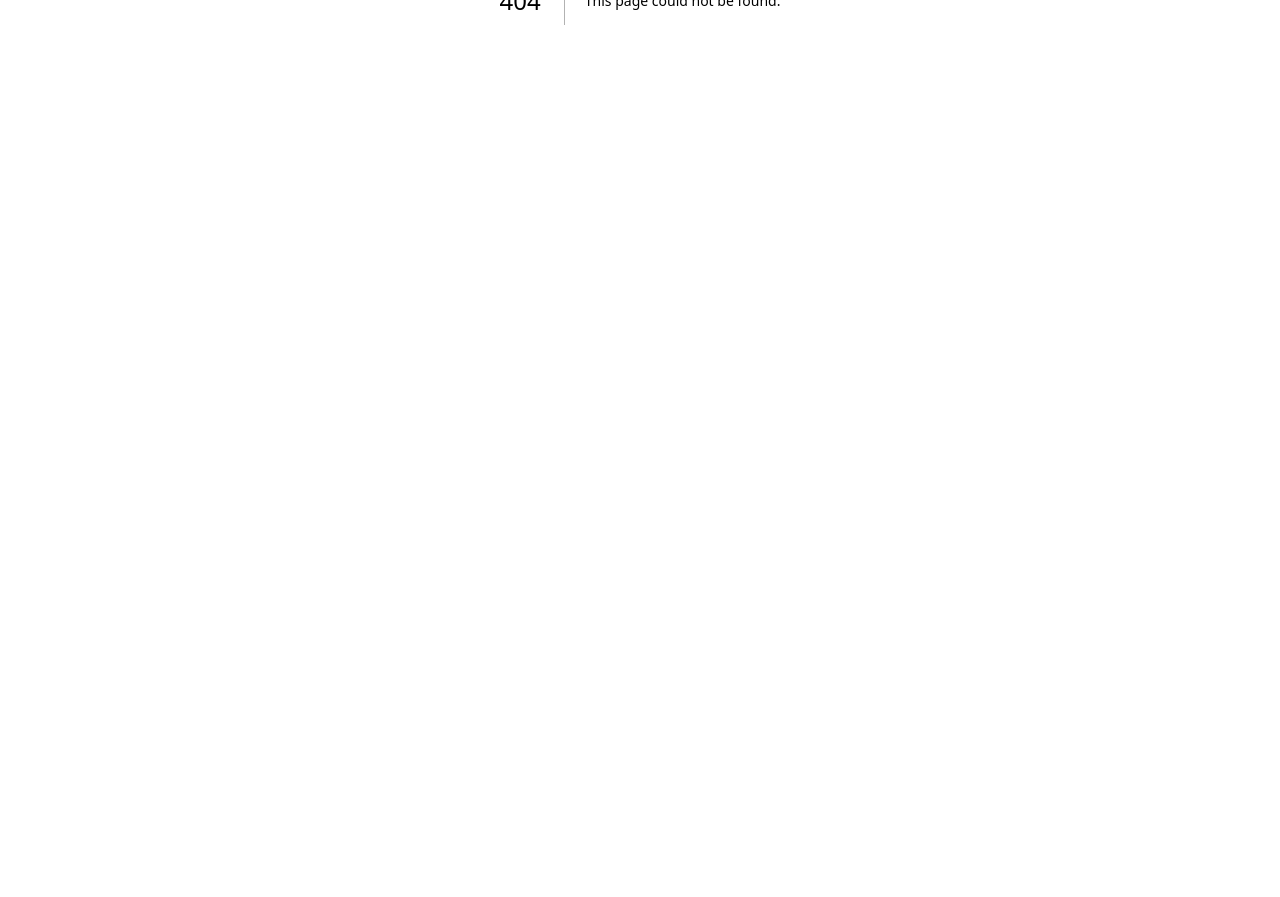
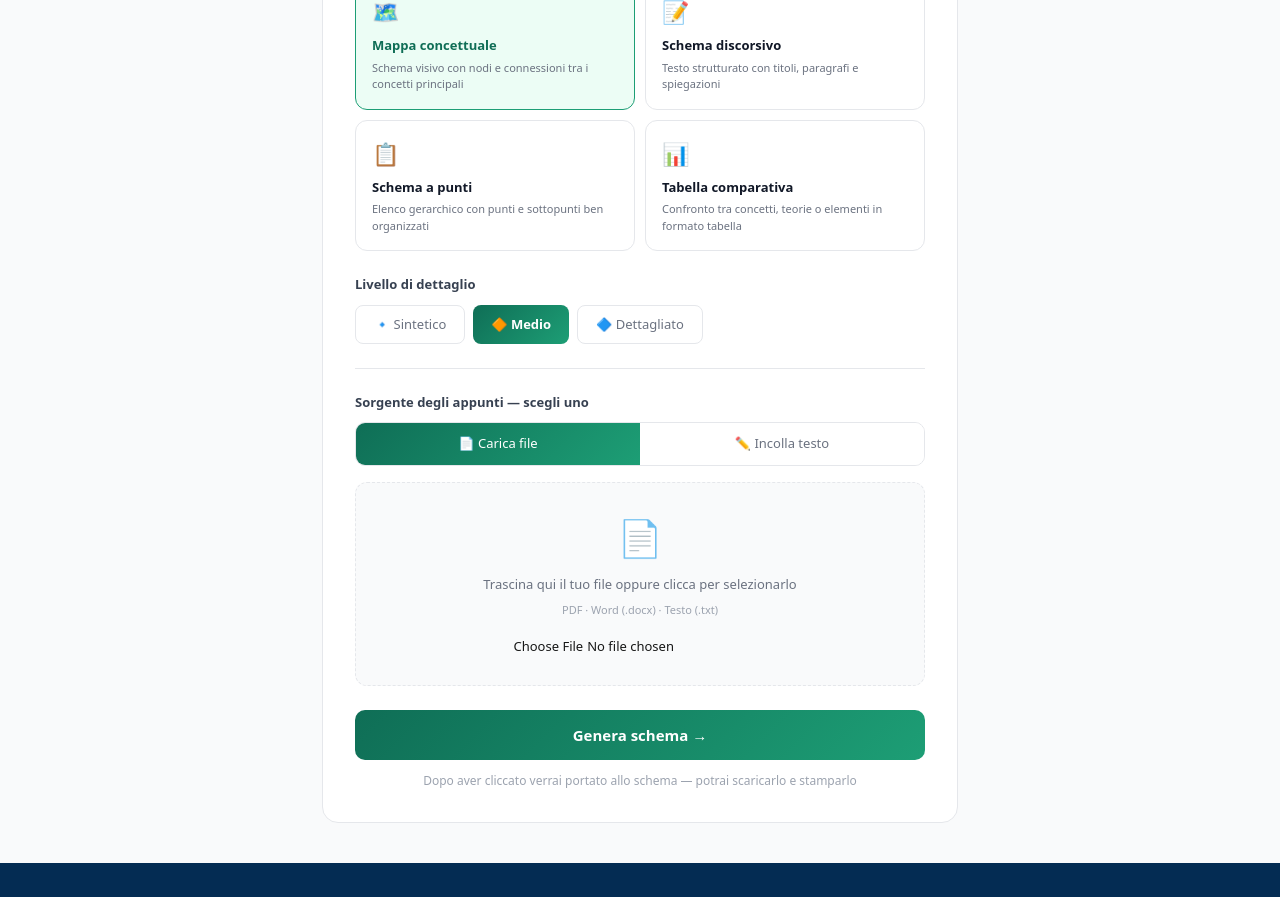
Before and after one commit to StarUpm/studynotes, a Next.js app: page /studia/schema in a window 1280 px wide. Before the commit this address had no page. Shown: the part 400-1297 px from the top of the page. Before the commit the page ends 800 px from the top, so only its background shows below. Built offline with nearby package versions, Linux system fonts and the light colour scheme.

Commit message:
Create page.tsx

```diff
--- /dev/null
+++ b/src/app/studia/schema/page.tsx
@@ -0,0 +1,169 @@
+'use client'
+
+import { useState } from 'react'
+import { useRouter } from 'next/navigation'
+import Layout from '@/app/components/Layout'
+
+export default function StudiaSchema() {
+  const [tipoSchema, setTipoSchema] = useState('mappa')
+  const [dettaglio, setDettaglio] = useState('medio')
+  const [sorgente, setSorgente] = useState('file')
+  const [file, setFile] = useState<File | null>(null)
+  const [testo, setTesto] = useState('')
+  const [loading, setLoading] = useState(false)
+  const [error, setError] = useState('')
+  const router = useRouter()
+
+  async function genera() {
+    if (sorgente === 'file' && !file) { setError('Seleziona un file'); return }
+    if (sorgente === 'testo' && testo.length < 50) { setError('Inserisci almeno 50 caratteri'); return }
+    setLoading(true)
+    setError('')
+
+    try {
+      let testoFinale = testo
+
+      if (sorgente === 'file' && file) {
+        const formData = new FormData()
+        formData.append('file', file)
+        const res = await fetch('/api/estrai-testo', { method: 'POST', body: formData })
+        const data = await res.json()
+        if (data.error) { setError(data.error); setLoading(false); return }
+        testoFinale = data.testo
+      }
+
+      const res = await fetch('/api/generate-schema', {
+        method: 'POST',
+        headers: { 'Content-Type': 'application/json' },
+        body: JSON.stringify({ testo: testoFinale, tipoSchema, dettaglio })
+      })
+      const data = await res.json()
+
+      if (data.schema) {
+        sessionStorage.setItem('klass_schema', JSON.stringify(data.schema))
+        sessionStorage.setItem('klass_schema_config', JSON.stringify({ tipoSchema, dettaglio }))
+        router.push('/studia/schema/risultato')
+      } else {
+        setError(data.error || 'Errore nella generazione')
+      }
+    } catch (e) {
+      setError('Errore di connessione')
+    }
+    setLoading(false)
+  }
+
+  const chipStyle = (sel: boolean, color: string) => ({
+    padding: '9px 18px', borderRadius: 8, fontSize: 13, cursor: 'pointer',
+    border: sel ? 'none' : '0.5px solid #e5e7eb',
+    background: sel ? color : 'white',
+    color: sel ? 'white' : '#6B7280',
+    fontWeight: sel ? 600 : 400
+  } as React.CSSProperties)
+
+  const tabStyle = (sel: boolean) => ({
+    flex: 1, padding: 11, fontSize: 13, fontWeight: 500, cursor: 'pointer',
+    border: 'none', textAlign: 'center' as const,
+    background: sel ? 'linear-gradient(135deg,#0F6E56,#1D9E75)' : 'white',
+    color: sel ? 'white' : '#6B7280',
+  })
+
+  const tipiSchema = [
+    { id: 'mappa', icon: '🗺️', title: 'Mappa concettuale', desc: 'Schema visivo con nodi e connessioni tra i concetti principali' },
+    { id: 'discorsivo', icon: '📝', title: 'Schema discorsivo', desc: 'Testo strutturato con titoli, paragrafi e spiegazioni' },
+    { id: 'punti', icon: '📋', title: 'Schema a punti', desc: 'Elenco gerarchico con punti e sottopunti ben organizzati' },
+    { id: 'tabella', icon: '📊', title: 'Tabella comparativa', desc: 'Confronto tra concetti, teorie o elementi in formato tabella' },
+  ]
+
+  return (
+    <Layout>
+      <div style={{ maxWidth: 700, margin: '0 auto', padding: '40px 32px' }}>
+        <button onClick={function() { router.push('/studia') }} style={{ background: 'none', border: 'none', color: '#6B7280', fontSize: 13, cursor: 'pointer', marginBottom: 6 }}>
+          ← Torna a Studia con AI
+        </button>
+        <h1 style={{ fontSize: 26, fontWeight: 700, color: '#111827', marginBottom: 6 }}>🗺️ Schema</h1>
+        <p style={{ fontSize: 14, color: '#6B7280', marginBottom: 32 }}>Genera schemi e mappe concettuali dai tuoi appunti</p>
+
+        <div style={{ background: 'white', border: '0.5px solid #e5e7eb', borderRadius: 16, padding: 32 }}>
+          <h2 style={{ fontSize: 17, fontWeight: 700, color: '#111827', marginBottom: 4 }}>Impostazioni schema</h2>
+          <p style={{ fontSize: 13, color: '#6B7280', marginBottom: 28 }}>Scegli il tipo di schema che vuoi generare</p>
+
+          {error && <p style={{ color: '#DC2626', fontSize: 13, marginBottom: 16, background: '#FEF2F2', padding: '10px 14px', borderRadius: 8 }}>{error}</p>}
+
+          <p style={{ fontSize: 13, fontWeight: 600, color: '#374151', marginBottom: 12 }}>Tipo di schema</p>
+          <div style={{ display: 'grid', gridTemplateColumns: 'repeat(2,1fr)', gap: 10, marginBottom: 24 }}>
+            {tipiSchema.map(function(t) {
+              const sel = tipoSchema === t.id
+              return (
+                <button
+                  key={t.id}
+                  onClick={function() { setTipoSchema(t.id) }}
+                  style={{
+                    border: sel ? '1.5px solid #1D9E75' : '0.5px solid #e5e7eb',
+                    borderRadius: 12, padding: 16, cursor: 'pointer',
+                    background: sel ? '#ECFDF5' : 'white', textAlign: 'left'
+                  }}
+                >
+                  <div style={{ fontSize: 22, marginBottom: 8 }}>{t.icon}</div>
+                  <div style={{ fontSize: 13, fontWeight: 600, color: sel ? '#0F6E56' : '#111827', marginBottom: 4 }}>{t.title}</div>
+                  <div style={{ fontSize: 11, color: '#6B7280', lineHeight: 1.5 }}>{t.desc}</div>
+                </button>
+              )
+            })}
+          </div>
+
+          <p style={{ fontSize: 13, fontWeight: 600, color: '#374151', marginBottom: 10 }}>Livello di dettaglio</p>
+          <div style={{ display: 'flex', gap: 8, flexWrap: 'wrap', marginBottom: 24 }}>
+            {[
+              { id: 'sintetico', label: '🔹 Sintetico' },
+              { id: 'medio', label: '🔶 Medio' },
+              { id: 'dettagliato', label: '🔷 Dettagliato' },
+            ].map(function(d) {
+              return (
+                <button key={d.id} onClick={function() { setDettaglio(d.id) }} style={chipStyle(dettaglio === d.id, 'linear-gradient(135deg,#0F6E56,#1D9E75)')}>
+                  {d.label}
+                </button>
+              )
+            })}
+          </div>
+
+          <div style={{ height: '0.5px', background: '#e5e7eb', margin: '24px 0' }} />
+
+          <p style={{ fontSize: 13, fontWeight: 600, color: '#374151', marginBottom: 10 }}>Sorgente degli appunti — scegli uno</p>
+          <div style={{ display: 'flex', border: '0.5px solid #e5e7eb', borderRadius: 10, overflow: 'hidden', marginBottom: 16 }}>
+            <button onClick={function() { setSorgente('file') }} style={tabStyle(sorgente === 'file')}>📄 Carica file</button>
+            <button onClick={function() { setSorgente('testo') }} style={tabStyle(sorgente === 'testo')}>✏️ Incolla testo</button>
+          </div>
+
+          {sorgente === 'file' && (
+            <div style={{ border: '1px dashed #e5e7eb', borderRadius: 12, padding: 28, background: '#f9fafb', textAlign: 'center' }}>
+              <div style={{ fontSize: 36, marginBottom: 10 }}>📄</div>
+              <p style={{ fontSize: 13, color: '#6B7280', marginBottom: 8 }}>Trascina qui il tuo file oppure clicca per selezionarlo</p>
+              <p style={{ fontSize: 11, color: '#9CA3AF', marginBottom: 14 }}>PDF · Word (.docx) · Testo (.txt)</p>
+              <input type="file" accept=".pdf,.docx,.txt" onChange={function(e) { setFile(e.target.files?.[0] || null) }} style={{ fontSize: 13 }} />
+              {file && <p style={{ fontSize: 12, color: '#059669', marginTop: 8 }}>✓ {file.name}</p>}
+            </div>
+          )}
+
+          {sorgente === 'testo' && (
+            <textarea
+              placeholder="Incolla qui il testo dei tuoi appunti. Più testo fornisci, più completo sarà lo schema generato..."
+              value={testo}
+              onChange={function(e) { setTesto(e.target.value) }}
+              rows={8}
+              style={{ width: '100%', border: '0.5px solid #e5e7eb', borderRadius: 10, padding: '14px 16px', fontSize: 13, outline: 'none', resize: 'vertical', lineHeight: 1.6 }}
+            />
+          )}
+
+          <button
+            onClick={genera}
+            disabled={loading}
+            style={{ width: '100%', background: 'linear-gradient(135deg,#0F6E56,#1D9E75)', color: 'white', border: 'none', padding: 14, borderRadius: 10, fontSize: 15, fontWeight: 700, cursor: 'pointer', marginTop: 24, opacity: loading ? 0.7 : 1 }}
+          >
+            {loading ? 'Generazione in corso...' : 'Genera schema →'}
+          </button>
+          <p style={{ fontSize: 12, color: '#9CA3AF', textAlign: 'center', marginTop: 12 }}>Dopo aver cliccato verrai portato allo schema — potrai scaricarlo e stamparlo</p>
+        </div>
+      </div>
+    </Layout>
+  )
+}
```
